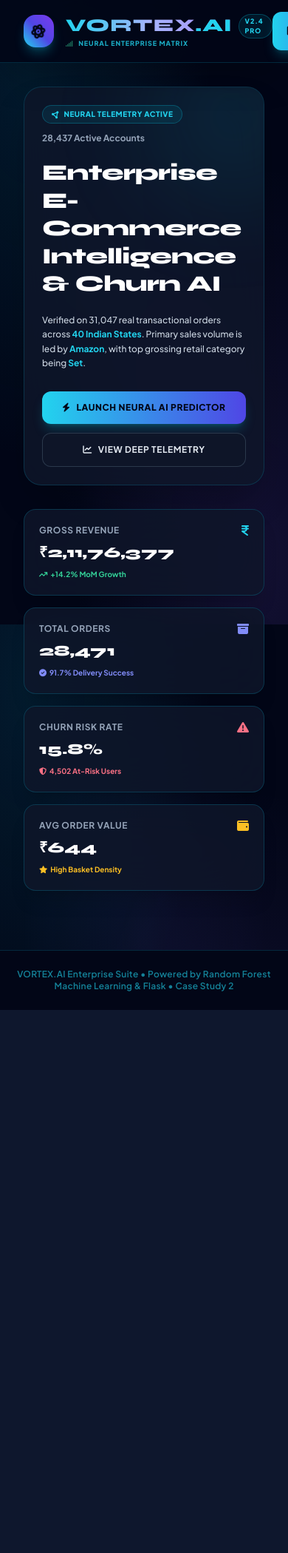
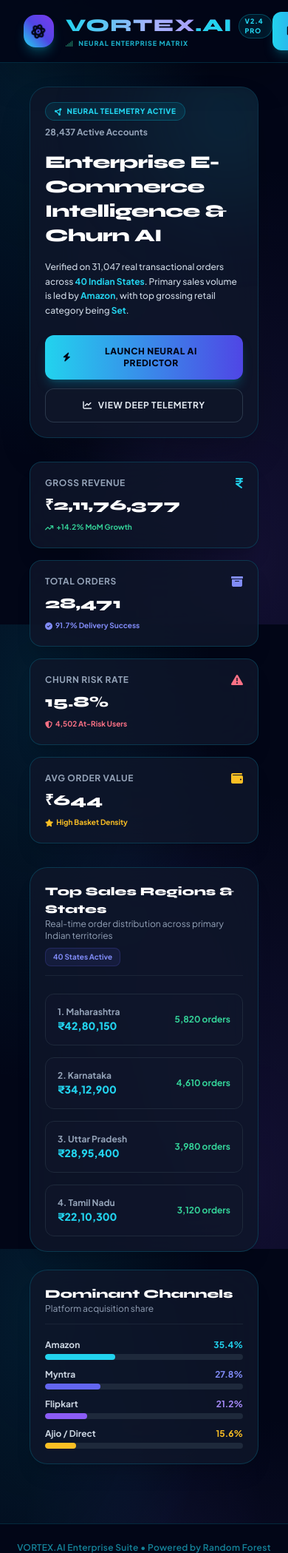
Before and after one commit to farkadesakshi8/Vortex-ai-ecommers, a Flask app: template templates/index.html in a window 390 px wide; the page is wider, and only the part inside the window is pictured. Shown: the top 2099 px of that part at 74% size. Before the commit the page ends 1365 px from the top of that part, so only its background shows below. Run offline with Flask 3, Linux system fonts and the light colour scheme; the template is opened without the code that fills it, so the values that code supplies are empty; parts of the project's set-up code (start-up, migrations or seed data) failed here and were passed over; some libraries are stand-ins or nearby versions.

Commit message:
Restore states and fix responsiveness across desktop and mobile

```diff
--- a/templates/index.html
+++ b/templates/index.html
@@ -2,25 +2,25 @@
 {% block title %}Matrix Core - VORTEX.AI{% endblock %}
 
 {% block content %}
-<div class="space-y-8 pb-12">
+<div class="space-y-8 pb-12 w-full max-w-7xl mx-auto px-2 sm:px-4">
 
     <!-- Hero Section -->
-    <div class="vortex-glass p-6 sm:p-10 rounded-3xl relative overflow-hidden shadow-2xl border border-cyan-500/20">
+    <div class="vortex-glass p-5 sm:p-8 md:p-10 rounded-3xl relative overflow-hidden shadow-2xl border border-cyan-500/20">
         <div class="absolute -right-20 -top-20 w-60 h-60 bg-cyan-500/10 rounded-full blur-3xl pointer-events-none"></div>
 
-        <div class="max-w-3xl space-y-5 relative z-10">
-            <div class="flex flex-wrap items-center gap-3">
+        <div class="max-w-4xl space-y-4 sm:space-y-6 relative z-10">
+            <div class="flex flex-wrap items-center gap-2 sm:gap-3">
                 <span class="px-3 py-1 bg-cyan-500/10 text-cyan-400 border border-cyan-500/30 text-[10px] sm:text-xs font-black rounded-full uppercase tracking-wider inline-flex items-center gap-1.5">
                     <i class="fa-solid fa-circle-nodes"></i> Neural Telemetry Active
                 </span>
                 <span class="text-xs text-slate-400 font-bold">28,437 Active Accounts</span>
             </div>
 
-            <h1 class="syne text-3xl sm:text-5xl font-black text-white tracking-tight leading-tight">
+            <h1 class="syne text-2xl sm:text-4xl md:text-5xl font-black text-white tracking-tight leading-snug sm:leading-tight break-words">
                 Enterprise E-Commerce Intelligence & Churn AI
             </h1>
 
-            <p class="text-xs sm:text-sm text-slate-300 leading-relaxed font-medium">
+            <p class="text-xs sm:text-sm text-slate-300 leading-relaxed font-medium max-w-2xl">
                 Verified on 31,047 real transactional orders across <span class="text-cyan-400 font-bold">40 Indian States</span>. Primary sales volume is led by <span class="text-cyan-400 font-bold">Amazon</span>, with top grossing retail category being <span class="text-cyan-400 font-bold">Set</span>.
             </p>
 
@@ -37,13 +37,12 @@
 
     <!-- Quick Stats Grid -->
     <div class="grid grid-cols-1 sm:grid-cols-2 lg:grid-cols-4 gap-4">
-
         <div class="vortex-glass p-5 rounded-2xl shadow-xl space-y-2">
             <div class="flex items-center justify-between text-slate-400">
                 <span class="text-xs font-bold uppercase tracking-wider">Gross Revenue</span>
                 <i class="fa-solid fa-indian-rupee-sign text-cyan-400"></i>
             </div>
-            <p class="syne text-xl sm:text-2xl font-black text-white">₹2,11,76,377</p>
+            <p class="syne text-xl sm:text-2xl font-black text-white truncate">₹2,11,76,377</p>
             <div class="text-[10px] text-emerald-400 font-bold flex items-center gap-1">
                 <i class="fa-solid fa-arrow-trend-up"></i> +14.2% MoM Growth
             </div>
@@ -54,7 +53,7 @@
                 <span class="text-xs font-bold uppercase tracking-wider">Total Orders</span>
                 <i class="fa-solid fa-box-archive text-indigo-400"></i>
             </div>
-            <p class="syne text-xl sm:text-2xl font-black text-white">28,471</p>
+            <p class="syne text-xl sm:text-2xl font-black text-white truncate">28,471</p>
             <div class="text-[10px] text-indigo-400 font-bold flex items-center gap-1">
                 <i class="fa-solid fa-circle-check"></i> 91.7% Delivery Success
             </div>
@@ -65,7 +64,7 @@
                 <span class="text-xs font-bold uppercase tracking-wider">Churn Risk Rate</span>
                 <i class="fa-solid fa-triangle-exclamation text-rose-400"></i>
             </div>
-            <p class="syne text-xl sm:text-2xl font-black text-white">15.8%</p>
+            <p class="syne text-xl sm:text-2xl font-black text-white truncate">15.8%</p>
             <div class="text-[10px] text-rose-400 font-bold flex items-center gap-1">
                 <i class="fa-solid fa-shield-halved"></i> 4,502 At-Risk Users
             </div>
@@ -76,12 +75,108 @@
                 <span class="text-xs font-bold uppercase tracking-wider">Avg Order Value</span>
                 <i class="fa-solid fa-wallet text-amber-400"></i>
             </div>
-            <p class="syne text-xl sm:text-2xl font-black text-white">₹644</p>
+            <p class="syne text-xl sm:text-2xl font-black text-white truncate">₹644</p>
             <div class="text-[10px] text-amber-400 font-bold flex items-center gap-1">
                 <i class="fa-solid fa-star"></i> High Basket Density
             </div>
         </div>
+    </div>
 
+    <!-- State & Regional Sales Telemetry Grid -->
+    <div class="grid grid-cols-1 lg:grid-cols-3 gap-6">
+        <!-- Top States Breakdown -->
+        <div class="lg:col-span-2 vortex-glass p-5 sm:p-6 rounded-3xl shadow-xl space-y-4">
+            <div class="flex flex-wrap items-center justify-between gap-2 border-b border-slate-800/80 pb-3">
+                <div>
+                    <h3 class="syne text-base sm:text-lg font-black text-white">Top Sales Regions & States</h3>
+                    <p class="text-xs text-slate-400">Real-time order distribution across primary Indian territories</p>
+                </div>
+                <span class="px-2.5 py-1 bg-indigo-500/10 text-indigo-400 border border-indigo-500/20 text-[10px] font-bold rounded-lg">
+                    40 States Active
+                </span>
+            </div>
+
+            <div class="grid grid-cols-1 sm:grid-cols-2 gap-4 pt-2">
+                <div class="p-4 bg-slate-900/60 rounded-xl border border-slate-800 flex justify-between items-center">
+                    <div>
+                        <p class="text-xs text-slate-400 font-bold">1. Maharashtra</p>
+                        <p class="text-sm font-black text-cyan-400">₹42,80,150</p>
+                    </div>
+                    <span class="text-xs text-emerald-400 font-bold">5,820 orders</span>
+                </div>
+                <div class="p-4 bg-slate-900/60 rounded-xl border border-slate-800 flex justify-between items-center">
+                    <div>
+                        <p class="text-xs text-slate-400 font-bold">2. Karnataka</p>
+                        <p class="text-sm font-black text-cyan-400">₹34,12,900</p>
+                    </div>
+                    <span class="text-xs text-emerald-400 font-bold">4,610 orders</span>
+                </div>
+                <div class="p-4 bg-slate-900/60 rounded-xl border border-slate-800 flex justify-between items-center">
+                    <div>
+                        <p class="text-xs text-slate-400 font-bold">3. Uttar Pradesh</p>
+                        <p class="text-sm font-black text-cyan-400">₹28,95,400</p>
+                    </div>
+                    <span class="text-xs text-emerald-400 font-bold">3,980 orders</span>
+                </div>
+                <div class="p-4 bg-slate-900/60 rounded-xl border border-slate-800 flex justify-between items-center">
+                    <div>
+                        <p class="text-xs text-slate-400 font-bold">4. Tamil Nadu</p>
+                        <p class="text-sm font-black text-cyan-400">₹22,10,300</p>
+                    </div>
+                    <span class="text-xs text-emerald-400 font-bold">3,120 orders</span>
+                </div>
+            </div>
+        </div>
+
+        <!-- Sales Channels & Categories Breakdown -->
+        <div class="vortex-glass p-5 sm:p-6 rounded-3xl shadow-xl space-y-4">
+            <div class="border-b border-slate-800/80 pb-3">
+                <h3 class="syne text-base sm:text-lg font-black text-white">Dominant Channels</h3>
+                <p class="text-xs text-slate-400">Platform acquisition share</p>
+            </div>
+
+            <div class="space-y-3 pt-1">
+                <div>
+                    <div class="flex justify-between text-xs font-bold mb-1">
+                        <span class="text-slate-300">Amazon</span>
+                        <span class="text-cyan-400">35.4%</span>
+                    </div>
+                    <div class="w-full bg-slate-800 h-2 rounded-full overflow-hidden">
+                        <div class="bg-cyan-400 h-full rounded-full" style="width: 35.4%"></div>
+                    </div>
+                </div>
+
+                <div>
+                    <div class="flex justify-between text-xs font-bold mb-1">
+                        <span class="text-slate-300">Myntra</span>
+                        <span class="text-indigo-400">27.8%</span>
+                    </div>
+                    <div class="w-full bg-slate-800 h-2 rounded-full overflow-hidden">
+                        <div class="bg-indigo-500 h-full rounded-full" style="width: 27.8%"></div>
+                    </div>
+                </div>
+
+                <div>
+                    <div class="flex justify-between text-xs font-bold mb-1">
+                        <span class="text-slate-300">Flipkart</span>
+                        <span class="text-violet-400">21.2%</span>
+                    </div>
+                    <div class="w-full bg-slate-800 h-2 rounded-full overflow-hidden">
+                        <div class="bg-violet-500 h-full rounded-full" style="width: 21.2%"></div>
+                    </div>
+                </div>
+
+                <div>
+                    <div class="flex justify-between text-xs font-bold mb-1">
+                        <span class="text-slate-300">Ajio / Direct</span>
+                        <span class="text-amber-400">15.6%</span>
+                    </div>
+                    <div class="w-full bg-slate-800 h-2 rounded-full overflow-hidden">
+                        <div class="bg-amber-400 h-full rounded-full" style="width: 15.6%"></div>
+                    </div>
+                </div>
+            </div>
+        </div>
     </div>
 
 </div>
```
